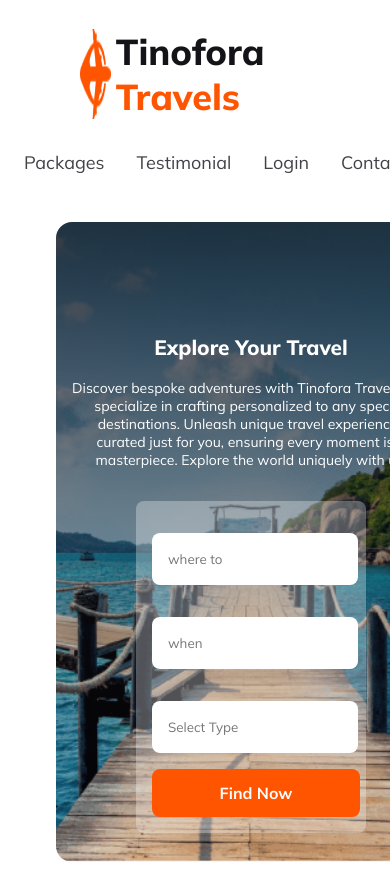
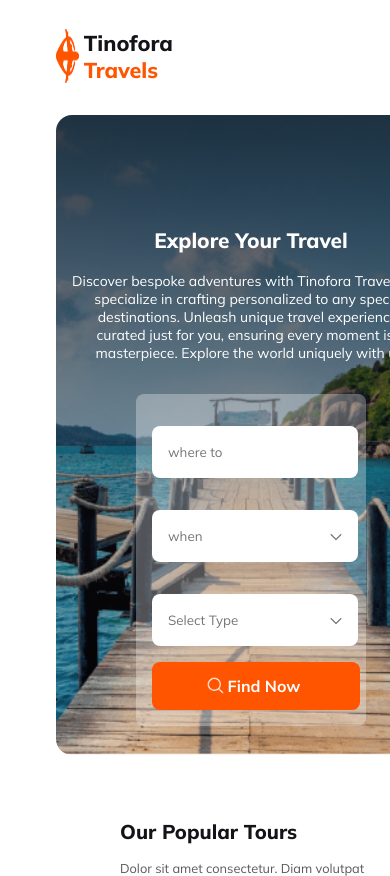
Before and after one commit to efaaz/Travel-agency-website, a plain HTML site: page index.html in a window 390 px wide. Shown: the top 876 px of the page. Drawn offline with Linux system fonts and the light colour scheme.

Commit message:
Project complete

```diff
--- a/index.html
+++ b/index.html
@@ -6,17 +6,22 @@
     <link rel="stylesheet" href="styles/index.css">
     <link rel="preconnect" href="https://fonts.googleapis.com">
     <link rel="preconnect" href="https://fonts.gstatic.com" crossorigin>
+    <script src="https://kit.fontawesome.com/2d54438694.js" crossorigin="anonymous"></script>
     <link href="https://fonts.googleapis.com/css2?family=Mulish:ital,wght@0,200..1000;1,200..1000&display=swap" rel="stylesheet">
     <title>Tinofora Travels</title>
 </head>
 <body>
     <header>
         <nav class="navbar">
-            <div class="logo-heading">
-                <img src="Images/Group 40071 (2).png" alt="" class="logo">
-                <h1 class="navbar-title">Tinofora <span class="navbar-title-red">Travels</span></h1>
+            <div class="responsive-bar">
+                <div class="logo-heading">
+                    <img src="Images/Group 40071 (2).png" alt="" class="logo">
+                    <h1 class="navbar-title">Tinofora <span class="navbar-title-red">Travels</span></h1>
+                </div>
+                <div class="bar"><i class="fa-solid fa-bars"></i></div>
             </div>
             <ul>
+                <li><a href="#" id="home">Home</a></li>
                 <li><a href="#">Packages</a></li>
                 <li><a href="#">Testimonial</a></li>
                 <li><a href="#">Login</a></li>
@@ -29,13 +34,10 @@
                 <p class="banner-para">Discover bespoke adventures with Tinofora Travels. We specialize in crafting personalized to any specific destinations. Unleash unique travel experiences curated just for you, ensuring every moment is a masterpiece. Explore the world uniquely with us.</p>
             </div>
             <div class="input-bg">
-                <label>
                 <input class="input-text" type="text" placeholder="where to">
-                <input class="input-text" type="text" placeholder="when">
-                <input class="input-text" type="text" placeholder="Select Type">
-            </label>
+                <input class="input-text" id="man" type="text" placeholder="when">
+                <input class="input-text" id="man" type="text" placeholder="Select Type">
                     <span><input id="input-submit" type="submit" value="Find Now"></span>
-
             </div>
         </div>
     </header>
@@ -101,13 +103,6 @@
                 </div>
             </div>
         </section>
-        <section>
-            <div class="card-content">
-                <h1 class="tour-title card-title">Deals & Discounts</h1>
-                <p class="gallery-para middle-para">Dolor sit amet consectetur. Diam volutpat neque habitasse pharetra odio sit massa. Sodales dictumst nec nibh pellentesque.</p>
-            </div>
-            <!-- <button class="btn-primary">See All Packages</button> -->
-        </section>
         <section class="form">
             <div class="newsletter">
                 <h3 class="form-title">Newsletter</h3>
--- a/styles/index.css
+++ b/styles/index.css
@@ -34,6 +34,9 @@ header{
     font-size: 2.25rem;;
     font-weight: 800;
     }
+    .bar{
+        display: none;
+    }
 
     .navbar ul {
         display: flex;
@@ -56,7 +59,6 @@ header{
 
 #home{
     color: #FF5400;
-    text-align: center;
     font-size: 1.125rem;
     font-weight: 700;
     }
@@ -93,7 +95,6 @@ header{
     padding: 0 15rem;
 
 }
-
 .input-bg{
     border-radius: 0.5rem;
     background: rgba(255, 255, 255, 0.30);
@@ -105,6 +106,16 @@ header{
     gap: 1.5rem;
     margin: 3rem 10rem;
 }
+
+#man{
+    background-image: none;
+    background-image: url(/Images/Frame.png);
+    background-repeat: no-repeat;
+    background-size: 1rem;
+    background-position-x: 11rem;
+    background-position-y: 1.2rem;
+}
+
 
 .input-text{
     width: 10.875rem;
@@ -118,9 +129,15 @@ header{
     height: 3rem;
     border-radius: 0.5rem;
     background: #FF5400;
+    background-image: url(../Images/Frame\ \(1\).png) ;
+    background-repeat: no-repeat;
+    background-size: 1.19rem;
+    background-position-x: 2.25rem;
+    background-position-y: 0.9rem;
+
     border: none;
-
     color: #FFF;
+    padding-left: 1rem;
     text-align: center;
     font-size: 1rem;
     font-weight: 700;
@@ -399,18 +416,36 @@ hr{
 
     }
     .navbar ul{
-        padding-top: 1rem;
+        /* padding-top: 1rem; */
+        display: none;
+    }
+    .navbar-title{
+        font-size: 1.34644rem;
+    }
+    .navbar-title-red{
+        font-size: 1.34644rem;
+        }
+    .logo{
+        width: 12%;
     }
     .logo-heading{
         gap: 0.3rem;
-        margin-left: 3.5rem;
-        padding-bottom: 1rem;
+        margin-left: 2rem;
+    }
+    .responsive-bar{
+        display: flex;
+        gap: 8rem;
+    }
+    .bar{
+        display: inline;
+        position: relative;
+        left: 3rem;
     }
     .banner{
         margin-left: 1rem;
         width: 60rem;
         height: 40rem;
-        margin: 3rem 5rem 0rem 3.5rem
+        margin: 2rem 5rem 0rem 3.5rem
     }
     .banner-title{
         font-size: 1.3rem;
@@ -429,6 +464,7 @@ hr{
     }
     #input-submit{
         width: 13rem;
+        background-position-x: 3.35rem;
     }
     .btn-primary{
         margin-left: 3rem;
```
